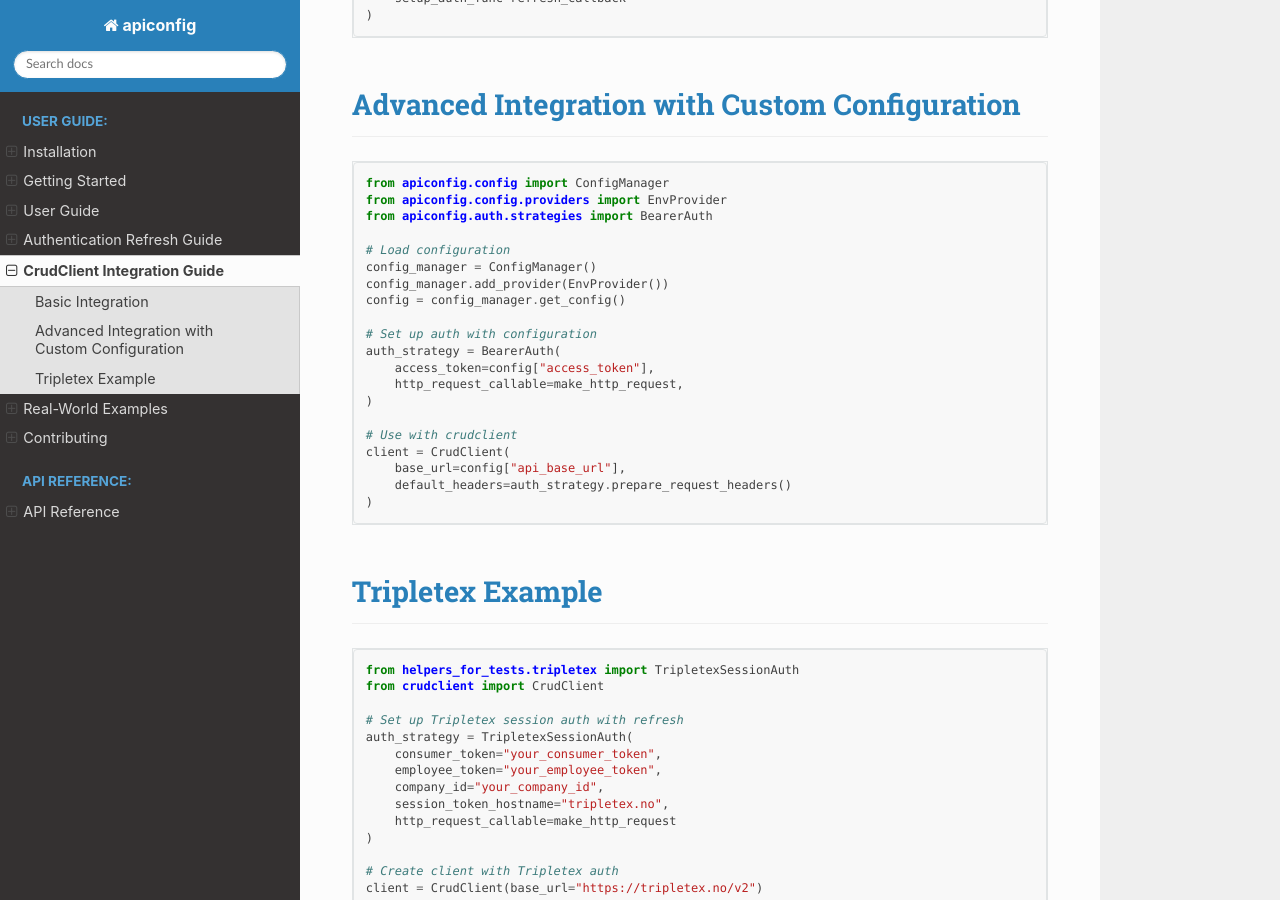
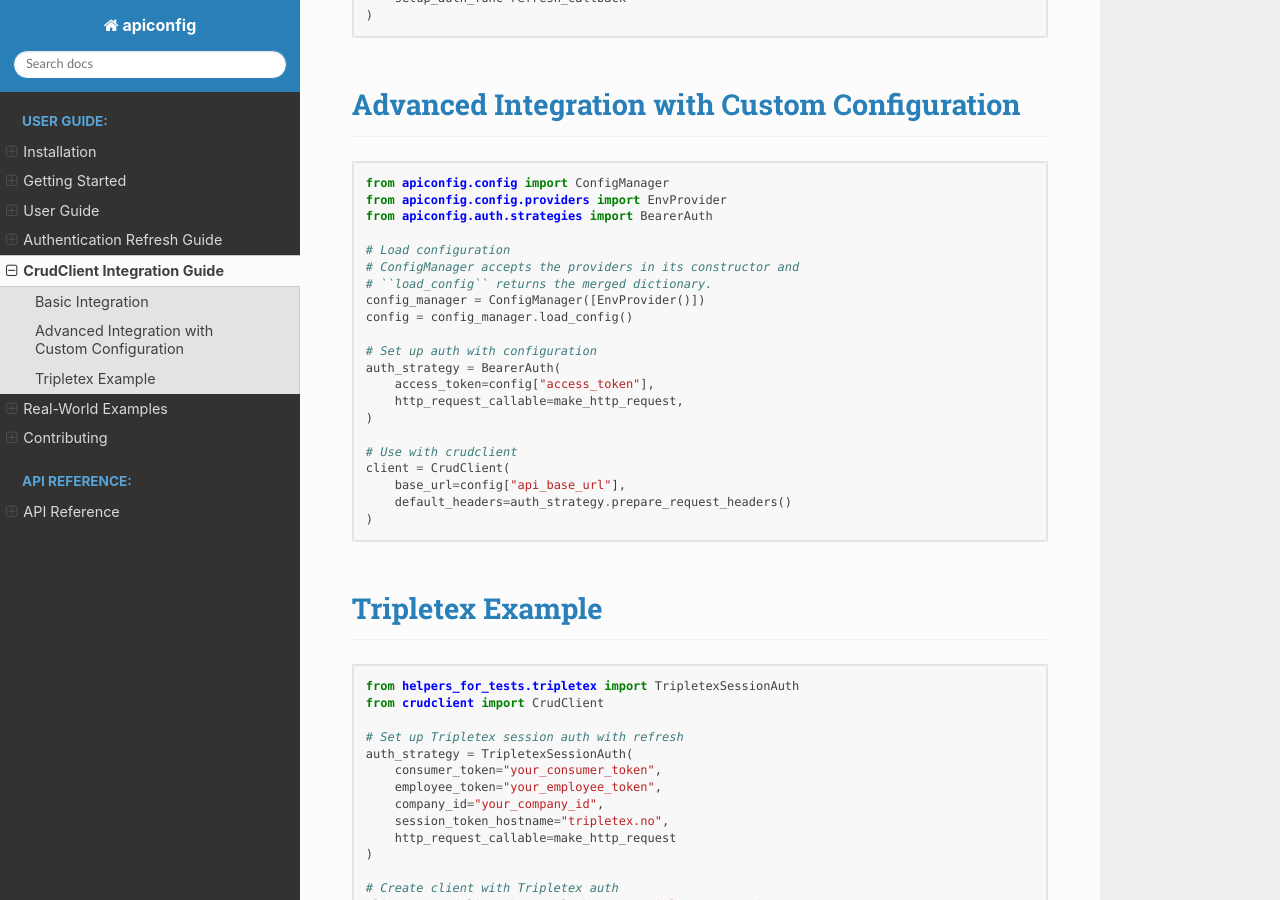
Before and after one commit to Leikaab/apiconfig, a Sphinx documentation site: the page built from docs/source/crudclient_integration.rst, in a window 1280 px wide and 900 px high, scrolled down 854 px. Built offline with Sphinx 7.4.7 and the Read the Docs theme 3.1.0, drawn with Linux system fonts in a browser that asks for light colours.

Commit message:
Fix ConfigManager example in CRUD client docs

```diff
--- a/docs/source/crudclient_integration.rst
+++ b/docs/source/crudclient_integration.rst
@@ -45,9 +45,10 @@ Advanced Integration with Custom Configuration
     from apiconfig.auth.strategies import BearerAuth
 
     # Load configuration
-    config_manager = ConfigManager()
-    config_manager.add_provider(EnvProvider())
-    config = config_manager.get_config()
+    # ConfigManager accepts the providers in its constructor and
+    # ``load_config`` returns the merged dictionary.
+    config_manager = ConfigManager([EnvProvider()])
+    config = config_manager.load_config()
 
     # Set up auth with configuration
     auth_strategy = BearerAuth(
```
